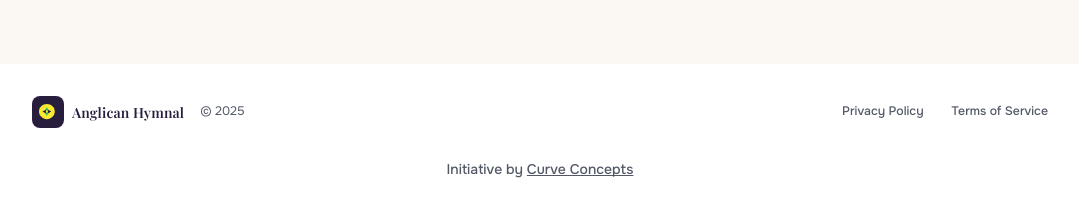
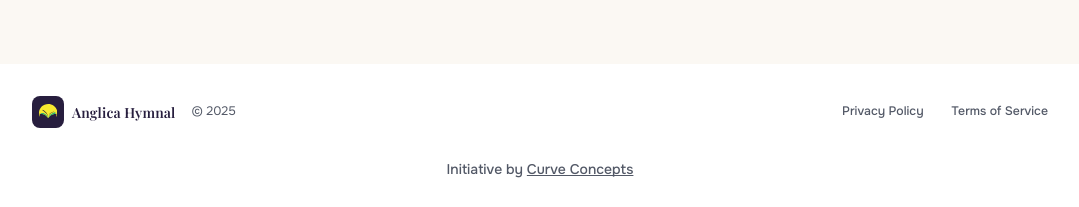
Before and after one commit to KAbaidoo/MyPocketHymnal, a React (Vite) app: page /privacy-policy in a window 1280 px wide. Shown: the part 2044-2251 px from the top of the page, without its empty margins (100-1179 px from the left). Built offline with nearby package versions, Linux system fonts and the light colour scheme; a web font is replaced by a local one.

Commit message:
Update PrivacyPolicy component and build project

```diff
--- a/src/app/App.tsx
+++ b/src/app/App.tsx
@@ -9,7 +9,7 @@ import { useOS } from "./components/ui/utils";
 import PrivacyPolicy from "./PrivacyPolicy";
 
 // Desktop Logo (64px)
-function HymnalLogo() {
+export function HymnalLogo() {
   return (
     <div className="absolute inset-[26.37%_20.9%_26.38%_20.7%]" data-name="Group">
       <svg className="block size-full" fill="none" preserveAspectRatio="none" viewBox="0 0 38 31">
@@ -25,7 +25,7 @@ function HymnalLogo() {
   );
 }
 
-function Anglican() {
+export function Anglican() {
   return (
     <div className="bg-[#271e3e] overflow-clip relative rounded-[8.125px] md:rounded-[16.25px] shrink-0 size-[32px] md:size-[64px]" data-name="Anglican">
       <HymnalLogo />
@@ -317,7 +317,7 @@ function MainContent() {
 }
 
 // Footer components
-function Group2() {
+export function MiniHymnalLogo() {
   return (
     <div className="absolute inset-[26.37%_20.9%_26.38%_20.7%]" data-name="Group">
       <svg className="block size-full" fill="none" preserveAspectRatio="none" viewBox="0 0 19 16">
@@ -333,15 +333,15 @@ function Group2() {
   );
 }
 
-function Anglican1() {
+export function Anglican1() {
   return (
     <div className="bg-[#271e3e] overflow-clip relative rounded-[8px] shrink-0 size-[32px]" data-name="Anglican">
-      <Group2 />
+      <MiniHymnalLogo />
     </div>
   );
 }
 
-function FooterLogo() {
+export function FooterLogo() {
   return (
     <div className="content-stretch flex gap-[8px] items-center relative shrink-0">
       <Anglican1 />
@@ -350,7 +350,7 @@ function FooterLogo() {
   );
 }
 
-function FooterLogoAndCopyright() {
+export function FooterLogoAndCopyright() {
   return (
     <div className="content-stretch flex gap-[16px] items-center justify-center md:justify-start relative shrink-0 w-full md:w-auto">
       <FooterLogo />
@@ -361,7 +361,7 @@ function FooterLogoAndCopyright() {
   );
 }
 
-function FooterLinks() {
+export function FooterLinks() {
   return (
     <div className="content-stretch flex font-onest-medium font-medium gap-[28px] items-center justify-center md:justify-start leading-[0] relative shrink-0 text-[#525866] text-[12.3px] text-nowrap w-full md:w-auto">
       <Link to="/privacy-policy" className="flex flex-col justify-center relative shrink-0">
@@ -374,7 +374,7 @@ function FooterLinks() {
   );
 }
 
-function FooterTop() {
+export function FooterTop() {
   return (
     <div className="content-stretch flex flex-col md:flex-row gap-[24px] md:gap-0 items-start md:items-center md:justify-between relative shrink-0 w-full">
       <FooterLogoAndCopyright />
@@ -383,7 +383,7 @@ function FooterTop() {
   );
 }
 
-function FooterInitiative() {
+export function FooterInitiative() {
   return (
     <div className="content-stretch flex items-center justify-center relative shrink-0 w-full">
       <div className="flex flex-col font-onest-medium font-medium justify-center leading-[0] relative shrink-0 text-[#525866] text-[14px] text-center text-nowrap">
@@ -396,7 +396,7 @@ function FooterInitiative() {
   );
 }
 
-function Footer() {
+ export function Footer() {
   return (
     <div className="bg-white content-stretch flex flex-col gap-[24px] md:gap-[32px] items-start overflow-clip px-[16px] md:px-[100px] py-[32px] rounded-tl-[24px] rounded-tr-[24px] mx-[16px] md:mx-[32px] mt-[32px]" data-name="footer">
       <FooterTop />
--- a/src/app/PrivacyPolicy.tsx
+++ b/src/app/PrivacyPolicy.tsx
@@ -1,5 +1,6 @@
 import { Link } from "react-router-dom";
 import { HymnalContainer } from "./App";
+import { Footer } from "./App";
 
 // Reusing header component for consistency
 function Header() {
@@ -128,53 +129,6 @@ function PrivacyPolicyContent() {
   );
 }
 
-// Reusing footer component
-function Footer() {
-  return (
-    <div className="bg-white content-stretch flex flex-col gap-[24px] md:gap-[32px] items-start overflow-clip px-[16px] md:px-[100px] py-[32px] rounded-tl-[24px] rounded-tr-[24px] mx-[16px] md:mx-[32px] mt-[32px]" data-name="footer">
-      <div className="content-stretch flex flex-col md:flex-row gap-[24px] md:gap-0 items-start md:items-center md:justify-between relative shrink-0 w-full">
-        <div className="content-stretch flex gap-[16px] items-center justify-center md:justify-start relative shrink-0 w-full md:w-auto">
-          <div className="content-stretch flex gap-[8px] items-center relative shrink-0">
-            <div className="bg-[#271e3e] overflow-clip relative rounded-[8px] shrink-0 size-[32px]" data-name="Anglican">
-              <div className="absolute inset-[26.37%_20.9%_26.38%_20.7%]" data-name="Group">
-                <svg className="block size-full" fill="none" preserveAspectRatio="none" viewBox="0 0 19 16">
-                  <g id="Group">
-                    <path d="M0 8C0 3.58 3.58 0 8 0C12.42 0 16 3.58 16 8C16 12.42 12.42 16 8 16C3.58 16 0 12.42 0 8Z" fill="#F7EA2F" />
-                    <path d="M8 3.5L10 7H6L8 3.5Z" fill="#27B373" />
-                    <path d="M8 12.5L6 9H10L8 12.5Z" fill="#27B373" />
-                    <path d="M3.5 8L7 6V10L3.5 8Z" fill="#271E3E" />
-                    <path d="M12.5 8L9 10V6L12.5 8Z" fill="#271E3E" />
-                  </g>
-                </svg>
-              </div>
-            </div>
-            <p className="font-playfair-semibold font-semibold leading-[normal] relative shrink-0 text-[#271e3e] text-[14px] text-nowrap tracking-[0.14px]">Anglican Hymnal</p>
-          </div>
-          <div className="flex flex-col font-onest-regular font-normal h-[17.5px] justify-center leading-[0] relative shrink-0 text-[#525866] text-[12.3px] w-[44.375px]">
-            <p className="leading-[17.5px]">© 2025</p>
-          </div>
-        </div>
-        <div className="content-stretch flex font-onest-medium font-medium gap-[28px] items-center justify-center md:justify-start leading-[0] relative shrink-0 text-[#525866] text-[12.3px] text-nowrap w-full md:w-auto">
-          <Link to="/privacy-policy" className="flex flex-col justify-center relative shrink-0">
-            <p className="leading-[17.5px] text-nowrap">Privacy Policy</p>
-          </Link>
-          <div className="flex flex-col justify-center relative shrink-0">
-            <p className="leading-[17.5px] text-nowrap">Terms of Service</p>
-          </div>
-        </div>
-      </div>
-      <div className="content-stretch flex items-center justify-center relative shrink-0 w-full">
-        <div className="flex flex-col font-onest-medium font-medium justify-center leading-[0] relative shrink-0 text-[#525866] text-[14px] text-center text-nowrap">
-          <p className="leading-[normal]">
-            <span>{`Initiative by `}</span>
-            <span className="[text-decoration-skip-ink:none] [text-underline-position:from-font] decoration-solid underline">Curve Concepts</span>
-          </p>
-        </div>
-      </div>
-    </div>
-  );
-}
-
 export default function PrivacyPolicy() {
   return (
     <div className="bg-[#fbf8f3] min-h-screen">
```
Also changed, not shown: 3 other files (tests, documents, lock files or other folders).
